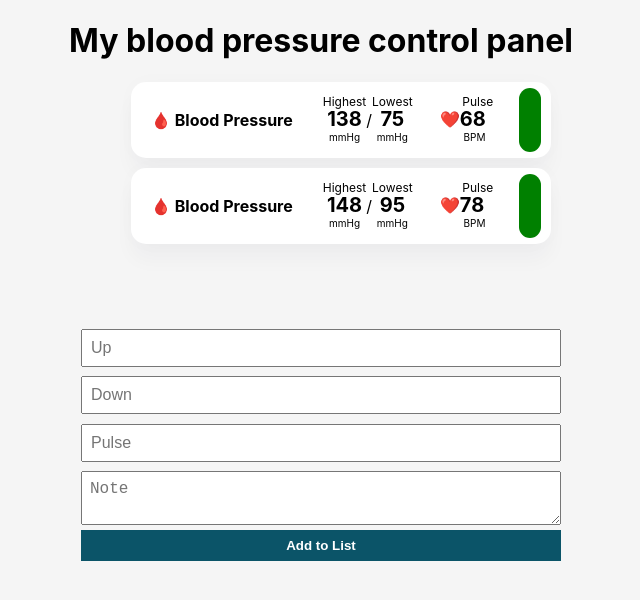
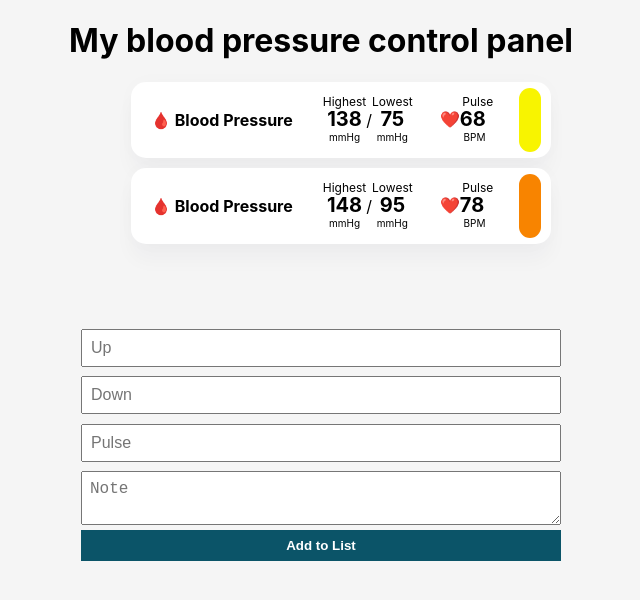
Before and after one commit to Jacob-Isaac/blood-pressure-calendar, a React (Create React App) app: page /test in a window 1280 px wide. Shown: the top 600 px of the page, without its empty margins (319-959 px from the left). Built offline with nearby package versions, Linux system fonts and the light colour scheme.

Commit message:
simple color changing

```diff
--- a/src/App.css
+++ b/src/App.css
@@ -99,6 +99,30 @@ body {
   height: 4rem;
   border-radius: 50rem;
 }
+.List-img-yellow {
+  background-color: rgb(248, 244, 0);
+  width: 1.4rem;
+  height: 4rem;
+  border-radius: 50rem;
+}
+.List-img-orange {
+  background-color: rgb(248, 132, 0);
+  width: 1.4rem;
+  height: 4rem;
+  border-radius: 50rem;
+}
+.List-img-red {
+  background-color: rgb(248, 0, 0);
+  width: 1.4rem;
+  height: 4rem;
+  border-radius: 50rem;
+}
+.List-img-violet {
+  background-color: rgba(207, 4, 190, 0.932);
+  width: 1.4rem;
+  height: 4rem;
+  border-radius: 50rem;
+}
 
 .AddToList {
   display: flex;
--- a/src/components/List.tsx
+++ b/src/components/List.tsx
@@ -9,6 +9,12 @@ const List = () => {
   const renderList = (): JSX.Element[] => {
     return pressureList.map((person) => {
       const key = nanoid();
+      let imgClass = "List-img";
+      imgClass = person.up > 160 ? "List-img-violet" :
+           person.up > 150 ? "List-img-red" :
+           person.up > 140 ? "List-img-orange" :
+           person.up > 130 ? "List-img-yellow" :
+           imgClass;
       return (
         <li key={key} className="List">
           <div className="List-order">
@@ -33,7 +39,7 @@ const List = () => {
               <div className="List-bottomPulseText">BPM</div>
             </div>
           </div>
-          <div className="List-img"></div>
+          <div className={imgClass}></div>
           {/* {person.note} */}
         </li>
       );
```
